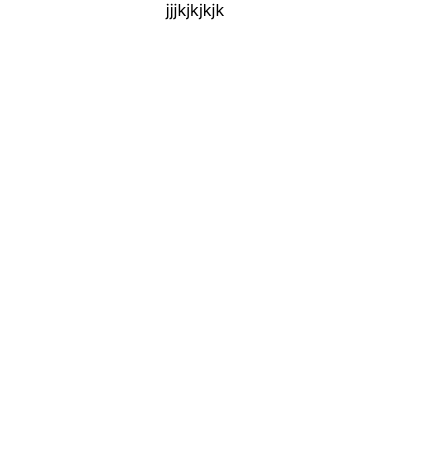
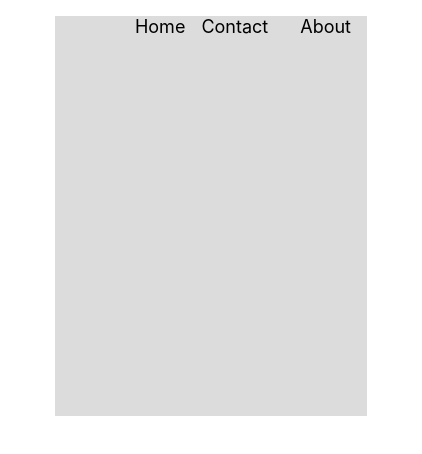
Before and after one commit to parvejg/responsive-header, a React (Create React App) app: page / in a window 390 px wide. Shown: the top 454 px of the page, 422 px wide, since content can reach past the window. Built offline with nearby package versions, Linux system fonts and the light colour scheme.

Commit message:
create a responsive header file or css file

```diff
--- a/src/App.css
+++ b/src/App.css
@@ -36,8 +36,3 @@
     transform: rotate(360deg);
   }
 }
-.responsive-header-main-wrapper {
-  display: flex;
-  flex-direction: column;
-  justify-content: center;
-}
--- a/src/App.js
+++ b/src/App.js
@@ -1,9 +1,10 @@
 import "./App.css";
+import { ResponsiveHeader } from "./Responsive-header";
 
 function App() {
   return (
     <div className="App">
-      <div className="responsive-header-main-wrapper">jjjkjkjkjk</div>
+      <ResponsiveHeader />
     </div>
   );
 }
--- /dev/null
+++ b/src/Responsive-header.css
@@ -0,0 +1,35 @@
+.responsive-header-container {
+  display: flex;
+  width: 80%;
+  height: 400px;
+  background-color: gainsboro;
+  justify-content: flex-end;
+  gap: 1rem;
+}
+.main-wrapper {
+  width: 100%;
+  height: 100%;
+  display: flex;
+  justify-content: center;
+  padding: 1rem;
+}
+.responsive-links {
+  text-decoration: none;
+  color: black;
+  font-size: large;
+  padding-right: 1rem;
+  height: 100%;
+  align-items: center;
+}
+.responsive-home-links {
+  text-decoration: none;
+  color: black;
+  font-size: large;
+  height: 100%;
+}
+.responsive-links:hover {
+  background-color: rgb(196, 191, 191);
+}
+.responsive-home-links:hover {
+  background-color: rgb(196, 191, 191);
+}
--- a/src/Responsive-header.js
+++ b/src/Responsive-header.js
@@ -0,0 +1,18 @@
+import "./Responsive-header.css";
+export const ResponsiveHeader = () => {
+  return (
+    <div className="main-wrapper">
+      <div className="responsive-header-container">
+        <a href="#Home" className="responsive-home-links">
+          Home
+        </a>
+        <a href="#Contact" className="responsive-links">
+          Contact
+        </a>
+        <a href="#About" className="responsive-links">
+          About
+        </a>
+      </div>
+    </div>
+  );
+};
```
